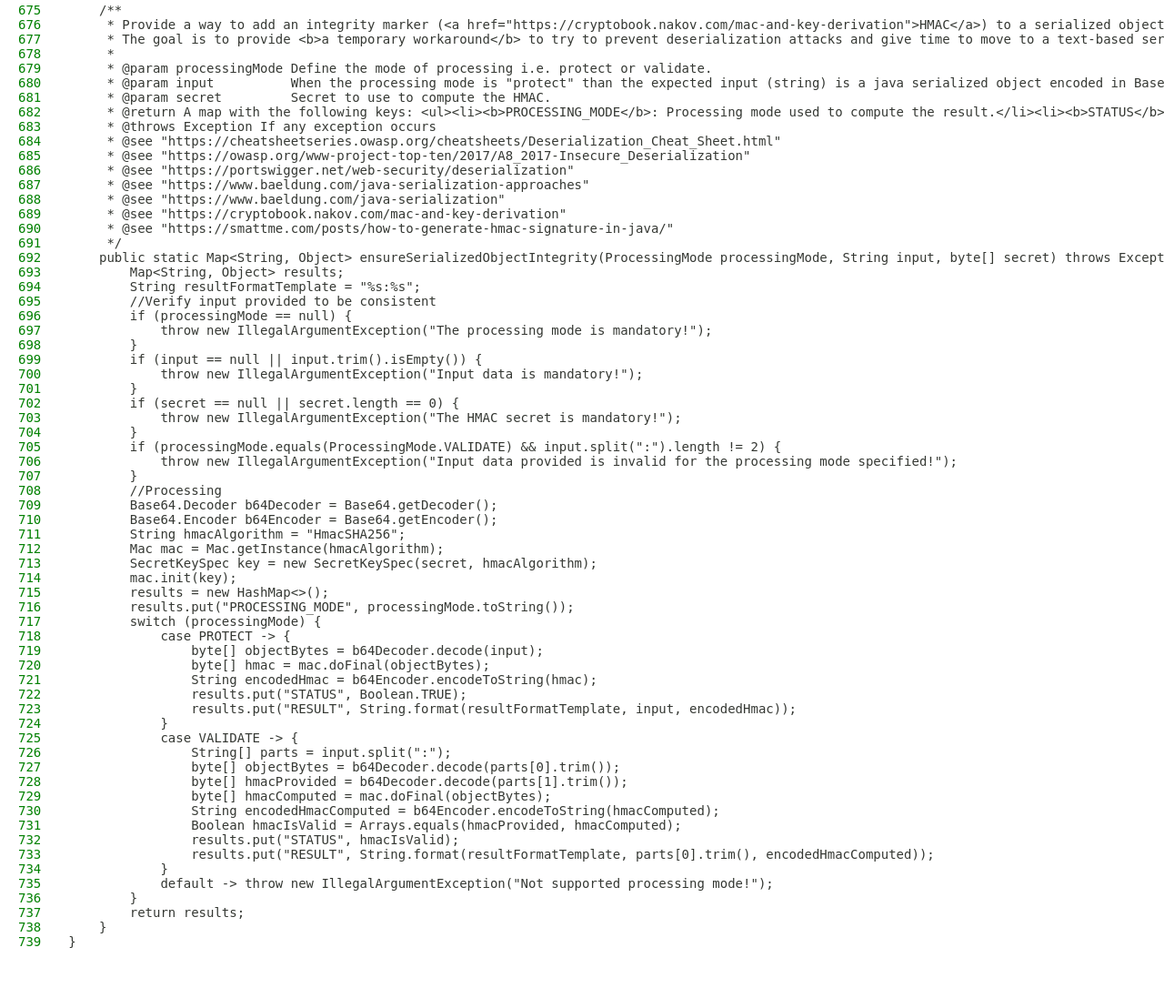
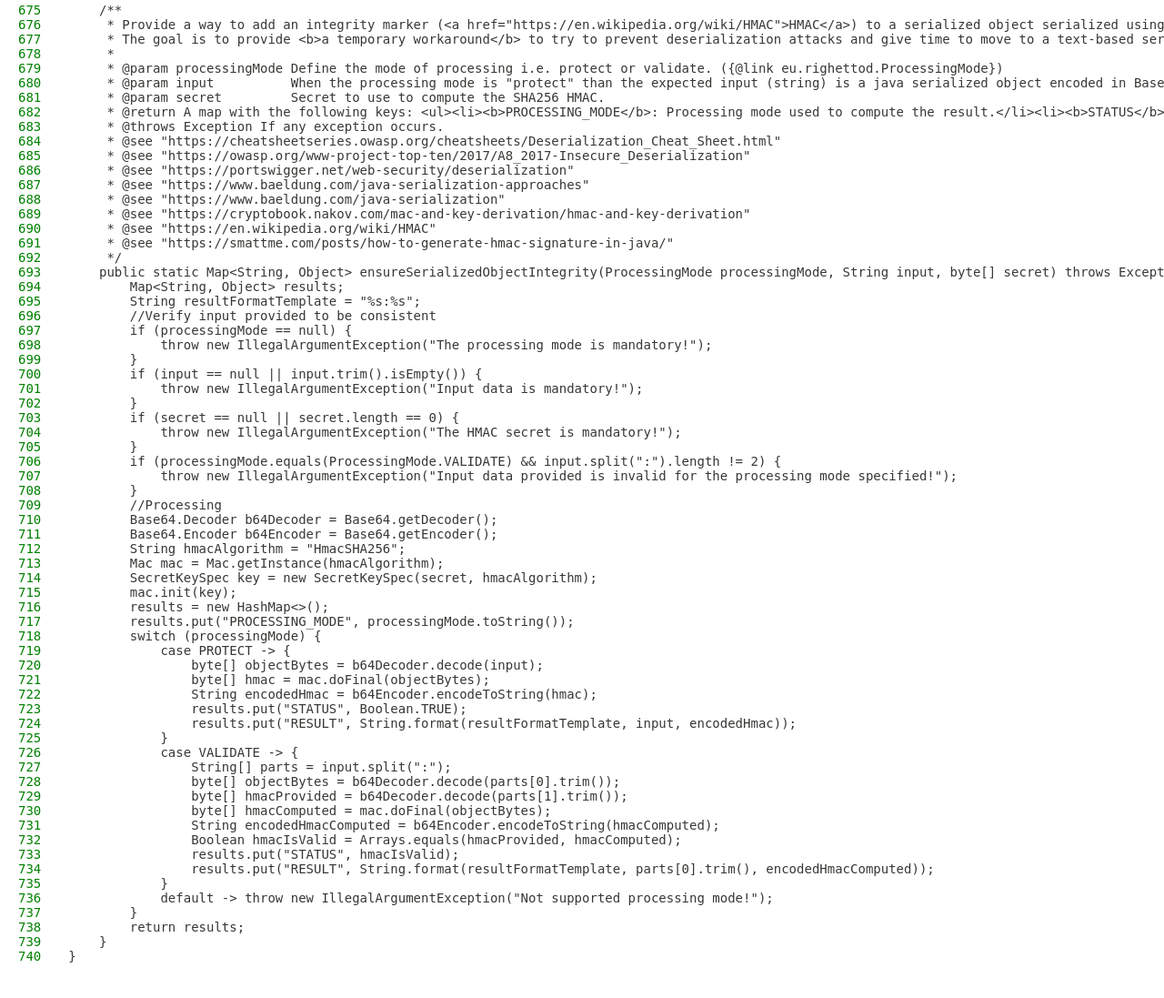
Before and after one commit to righettod/code-snippets-security-utils, a plain HTML site: page docs/src-html/eu/righettod/SecurityUtils.html in a window 1280 px wide. Shown: the part 10805-11902 px from the top of the page at 91% size. Drawn offline with Linux system fonts and the light colour scheme; a web font is replaced by a local one.

Commit message:
Sync javadoc.

```diff
--- a/docs/src-html/eu/righettod/SecurityUtils.html
+++ b/docs/src-html/eu/righettod/SecurityUtils.html
@@ -686,70 +686,71 @@
 <span class="source-line-no">673</span><span id="line-673">    }</span>
 <span class="source-line-no">674</span><span id="line-674"></span>
 <span class="source-line-no">675</span><span id="line-675">    /**</span>
-<span class="source-line-no">676</span><span id="line-676">     * Provide a way to add an integrity marker (&lt;a href="https://cryptobook.nakov.com/mac-and-key-derivation"&gt;HMAC&lt;/a&gt;) to a serialized object serialized using the &lt;a href="https://www.baeldung.com/java-serialization"&gt;java native system&lt;/a&gt; (binary).&lt;br&gt;</span>
+<span class="source-line-no">676</span><span id="line-676">     * Provide a way to add an integrity marker (&lt;a href="https://en.wikipedia.org/wiki/HMAC"&gt;HMAC&lt;/a&gt;) to a serialized object serialized using the &lt;a href="https://www.baeldung.com/java-serialization"&gt;java native system&lt;/a&gt; (binary).&lt;br&gt;</span>
 <span class="source-line-no">677</span><span id="line-677">     * The goal is to provide &lt;b&gt;a temporary workaround&lt;/b&gt; to try to prevent deserialization attacks and give time to move to a text-based serialization approach.</span>
 <span class="source-line-no">678</span><span id="line-678">     *</span>
-<span class="source-line-no">679</span><span id="line-679">     * @param processingMode Define the mode of processing i.e. protect or validate.</span>
+<span class="source-line-no">679</span><span id="line-679">     * @param processingMode Define the mode of processing i.e. protect or validate. ({@link eu.righettod.ProcessingMode})</span>
 <span class="source-line-no">680</span><span id="line-680">     * @param input          When the processing mode is "protect" than the expected input (string) is a java serialized object encoded in Base64 otherwise (processing mode is "validate") expected input is the output of this method when the "protect" mode was used.</span>
-<span class="source-line-no">681</span><span id="line-681">     * @param secret         Secret to use to compute the HMAC.</span>
+<span class="source-line-no">681</span><span id="line-681">     * @param secret         Secret to use to compute the SHA256 HMAC.</span>
 <span class="source-line-no">682</span><span id="line-682">     * @return A map with the following keys: &lt;ul&gt;&lt;li&gt;&lt;b&gt;PROCESSING_MODE&lt;/b&gt;: Processing mode used to compute the result.&lt;/li&gt;&lt;li&gt;&lt;b&gt;STATUS&lt;/b&gt;: A boolean indicating if the processing was successful or not.&lt;/li&gt;&lt;li&gt;&lt;b&gt;RESULT&lt;/b&gt;: Always contains a string representing the protected serialized object in the format &lt;code&gt;[SERIALIZED_OBJECT_BASE64_ENCODED]:[SERIALIZED_OBJECT_HMAC_BASE64_ENCODED]&lt;/code&gt;.&lt;/li&gt;&lt;/ul&gt;</span>
-<span class="source-line-no">683</span><span id="line-683">     * @throws Exception If any exception occurs</span>
+<span class="source-line-no">683</span><span id="line-683">     * @throws Exception If any exception occurs.</span>
 <span class="source-line-no">684</span><span id="line-684">     * @see "https://cheatsheetseries.owasp.org/cheatsheets/Deserialization_Cheat_Sheet.html"</span>
 <span class="source-line-no">685</span><span id="line-685">     * @see "https://owasp.org/www-project-top-ten/2017/A8_2017-Insecure_Deserialization"</span>
 <span class="source-line-no">686</span><span id="line-686">     * @see "https://portswigger.net/web-security/deserialization"</span>
 <span class="source-line-no">687</span><span id="line-687">     * @see "https://www.baeldung.com/java-serialization-approaches"</span>
 <span class="source-line-no">688</span><span id="line-688">     * @see "https://www.baeldung.com/java-serialization"</span>
-<span class="source-line-no">689</span><span id="line-689">     * @see "https://cryptobook.nakov.com/mac-and-key-derivation"</span>
-<span class="source-line-no">690</span><span id="line-690">     * @see "https://smattme.com/posts/how-to-generate-hmac-signature-in-java/"</span>
-<span class="source-line-no">691</span><span id="line-691">     */</span>
-<span class="source-line-no">692</span><span id="line-692">    public static Map&lt;String, Object&gt; ensureSerializedObjectIntegrity(ProcessingMode processingMode, String input, byte[] secret) throws Exception {</span>
-<span class="source-line-no">693</span><span id="line-693">        Map&lt;String, Object&gt; results;</span>
-<span class="source-line-no">694</span><span id="line-694">        String resultFormatTemplate = "%s:%s";</span>
-<span class="source-line-no">695</span><span id="line-695">        //Verify input provided to be consistent</span>
-<span class="source-line-no">696</span><span id="line-696">        if (processingMode == null) {</span>
-<span class="source-line-no">697</span><span id="line-697">            throw new IllegalArgumentException("The processing mode is mandatory!");</span>
-<span class="source-line-no">698</span><span id="line-698">        }</span>
-<span class="source-line-no">699</span><span id="line-699">        if (input == null || input.trim().isEmpty()) {</span>
-<span class="source-line-no">700</span><span id="line-700">            throw new IllegalArgumentException("Input data is mandatory!");</span>
-<span class="source-line-no">701</span><span id="line-701">        }</span>
-<span class="source-line-no">702</span><span id="line-702">        if (secret == null || secret.length == 0) {</span>
-<span class="source-line-no">703</span><span id="line-703">            throw new IllegalArgumentException("The HMAC secret is mandatory!");</span>
-<span class="source-line-no">704</span><span id="line-704">        }</span>
-<span class="source-line-no">705</span><span id="line-705">        if (processingMode.equals(ProcessingMode.VALIDATE) &amp;&amp; input.split(":").length != 2) {</span>
-<span class="source-line-no">706</span><span id="line-706">            throw new IllegalArgumentException("Input data provided is invalid for the processing mode specified!");</span>
-<span class="source-line-no">707</span><span id="line-707">        }</span>
-<span class="source-line-no">708</span><span id="line-708">        //Processing</span>
-<span class="source-line-no">709</span><span id="line-709">        Base64.Decoder b64Decoder = Base64.getDecoder();</span>
-<span class="source-line-no">710</span><span id="line-710">        Base64.Encoder b64Encoder = Base64.getEncoder();</span>
-<span class="source-line-no">711</span><span id="line-711">        String hmacAlgorithm = "HmacSHA256";</span>
-<span class="source-line-no">712</span><span id="line-712">        Mac mac = Mac.getInstance(hmacAlgorithm);</span>
-<span class="source-line-no">713</span><span id="line-713">        SecretKeySpec key = new SecretKeySpec(secret, hmacAlgorithm);</span>
-<span class="source-line-no">714</span><span id="line-714">        mac.init(key);</span>
-<span class="source-line-no">715</span><span id="line-715">        results = new HashMap&lt;&gt;();</span>
-<span class="source-line-no">716</span><span id="line-716">        results.put("PROCESSING_MODE", processingMode.toString());</span>
-<span class="source-line-no">717</span><span id="line-717">        switch (processingMode) {</span>
-<span class="source-line-no">718</span><span id="line-718">            case PROTECT -&gt; {</span>
-<span class="source-line-no">719</span><span id="line-719">                byte[] objectBytes = b64Decoder.decode(input);</span>
-<span class="source-line-no">720</span><span id="line-720">                byte[] hmac = mac.doFinal(objectBytes);</span>
-<span class="source-line-no">721</span><span id="line-721">                String encodedHmac = b64Encoder.encodeToString(hmac);</span>
-<span class="source-line-no">722</span><span id="line-722">                results.put("STATUS", Boolean.TRUE);</span>
-<span class="source-line-no">723</span><span id="line-723">                results.put("RESULT", String.format(resultFormatTemplate, input, encodedHmac));</span>
-<span class="source-line-no">724</span><span id="line-724">            }</span>
-<span class="source-line-no">725</span><span id="line-725">            case VALIDATE -&gt; {</span>
-<span class="source-line-no">726</span><span id="line-726">                String[] parts = input.split(":");</span>
-<span class="source-line-no">727</span><span id="line-727">                byte[] objectBytes = b64Decoder.decode(parts[0].trim());</span>
-<span class="source-line-no">728</span><span id="line-728">                byte[] hmacProvided = b64Decoder.decode(parts[1].trim());</span>
-<span class="source-line-no">729</span><span id="line-729">                byte[] hmacComputed = mac.doFinal(objectBytes);</span>
-<span class="source-line-no">730</span><span id="line-730">                String encodedHmacComputed = b64Encoder.encodeToString(hmacComputed);</span>
-<span class="source-line-no">731</span><span id="line-731">                Boolean hmacIsValid = Arrays.equals(hmacProvided, hmacComputed);</span>
-<span class="source-line-no">732</span><span id="line-732">                results.put("STATUS", hmacIsValid);</span>
-<span class="source-line-no">733</span><span id="line-733">                results.put("RESULT", String.format(resultFormatTemplate, parts[0].trim(), encodedHmacComputed));</span>
-<span class="source-line-no">734</span><span id="line-734">            }</span>
-<span class="source-line-no">735</span><span id="line-735">            default -&gt; throw new IllegalArgumentException("Not supported processing mode!");</span>
-<span class="source-line-no">736</span><span id="line-736">        }</span>
-<span class="source-line-no">737</span><span id="line-737">        return results;</span>
-<span class="source-line-no">738</span><span id="line-738">    }</span>
-<span class="source-line-no">739</span><span id="line-739">}</span>
+<span class="source-line-no">689</span><span id="line-689">     * @see "https://cryptobook.nakov.com/mac-and-key-derivation/hmac-and-key-derivation"</span>
+<span class="source-line-no">690</span><span id="line-690">     * @see "https://en.wikipedia.org/wiki/HMAC"</span>
+<span class="source-line-no">691</span><span id="line-691">     * @see "https://smattme.com/posts/how-to-generate-hmac-signature-in-java/"</span>
+<span class="source-line-no">692</span><span id="line-692">     */</span>
+<span class="source-line-no">693</span><span id="line-693">    public static Map&lt;String, Object&gt; ensureSerializedObjectIntegrity(ProcessingMode processingMode, String input, byte[] secret) throws Exception {</span>
+<span class="source-line-no">694</span><span id="line-694">        Map&lt;String, Object&gt; results;</span>
+<span class="source-line-no">695</span><span id="line-695">        String resultFormatTemplate = "%s:%s";</span>
+<span class="source-line-no">696</span><span id="line-696">        //Verify input provided to be consistent</span>
+<span class="source-line-no">697</span><span id="line-697">        if (processingMode == null) {</span>
+<span class="source-line-no">698</span><span id="line-698">            throw new IllegalArgumentException("The processing mode is mandatory!");</span>
+<span class="source-line-no">699</span><span id="line-699">        }</span>
+<span class="source-line-no">700</span><span id="line-700">        if (input == null || input.trim().isEmpty()) {</span>
+<span class="source-line-no">701</span><span id="line-701">            throw new IllegalArgumentException("Input data is mandatory!");</span>
+<span class="source-line-no">702</span><span id="line-702">        }</span>
+<span class="source-line-no">703</span><span id="line-703">        if (secret == null || secret.length == 0) {</span>
+<span class="source-line-no">704</span><span id="line-704">            throw new IllegalArgumentException("The HMAC secret is mandatory!");</span>
+<span class="source-line-no">705</span><span id="line-705">        }</span>
+<span class="source-line-no">706</span><span id="line-706">        if (processingMode.equals(ProcessingMode.VALIDATE) &amp;&amp; input.split(":").length != 2) {</span>
+<span class="source-line-no">707</span><span id="line-707">            throw new IllegalArgumentException("Input data provided is invalid for the processing mode specified!");</span>
+<span class="source-line-no">708</span><span id="line-708">        }</span>
+<span class="source-line-no">709</span><span id="line-709">        //Processing</span>
+<span class="source-line-no">710</span><span id="line-710">        Base64.Decoder b64Decoder = Base64.getDecoder();</span>
+<span class="source-line-no">711</span><span id="line-711">        Base64.Encoder b64Encoder = Base64.getEncoder();</span>
+<span class="source-line-no">712</span><span id="line-712">        String hmacAlgorithm = "HmacSHA256";</span>
+<span class="source-line-no">713</span><span id="line-713">        Mac mac = Mac.getInstance(hmacAlgorithm);</span>
+<span class="source-line-no">714</span><span id="line-714">        SecretKeySpec key = new SecretKeySpec(secret, hmacAlgorithm);</span>
+<span class="source-line-no">715</span><span id="line-715">        mac.init(key);</span>
+<span class="source-line-no">716</span><span id="line-716">        results = new HashMap&lt;&gt;();</span>
+<span class="source-line-no">717</span><span id="line-717">        results.put("PROCESSING_MODE", processingMode.toString());</span>
+<span class="source-line-no">718</span><span id="line-718">        switch (processingMode) {</span>
+<span class="source-line-no">719</span><span id="line-719">            case PROTECT -&gt; {</span>
+<span class="source-line-no">720</span><span id="line-720">                byte[] objectBytes = b64Decoder.decode(input);</span>
+<span class="source-line-no">721</span><span id="line-721">                byte[] hmac = mac.doFinal(objectBytes);</span>
+<span class="source-line-no">722</span><span id="line-722">                String encodedHmac = b64Encoder.encodeToString(hmac);</span>
+<span class="source-line-no">723</span><span id="line-723">                results.put("STATUS", Boolean.TRUE);</span>
+<span class="source-line-no">724</span><span id="line-724">                results.put("RESULT", String.format(resultFormatTemplate, input, encodedHmac));</span>
+<span class="source-line-no">725</span><span id="line-725">            }</span>
+<span class="source-line-no">726</span><span id="line-726">            case VALIDATE -&gt; {</span>
+<span class="source-line-no">727</span><span id="line-727">                String[] parts = input.split(":");</span>
+<span class="source-line-no">728</span><span id="line-728">                byte[] objectBytes = b64Decoder.decode(parts[0].trim());</span>
+<span class="source-line-no">729</span><span id="line-729">                byte[] hmacProvided = b64Decoder.decode(parts[1].trim());</span>
+<span class="source-line-no">730</span><span id="line-730">                byte[] hmacComputed = mac.doFinal(objectBytes);</span>
+<span class="source-line-no">731</span><span id="line-731">                String encodedHmacComputed = b64Encoder.encodeToString(hmacComputed);</span>
+<span class="source-line-no">732</span><span id="line-732">                Boolean hmacIsValid = Arrays.equals(hmacProvided, hmacComputed);</span>
+<span class="source-line-no">733</span><span id="line-733">                results.put("STATUS", hmacIsValid);</span>
+<span class="source-line-no">734</span><span id="line-734">                results.put("RESULT", String.format(resultFormatTemplate, parts[0].trim(), encodedHmacComputed));</span>
+<span class="source-line-no">735</span><span id="line-735">            }</span>
+<span class="source-line-no">736</span><span id="line-736">            default -&gt; throw new IllegalArgumentException("Not supported processing mode!");</span>
+<span class="source-line-no">737</span><span id="line-737">        }</span>
+<span class="source-line-no">738</span><span id="line-738">        return results;</span>
+<span class="source-line-no">739</span><span id="line-739">    }</span>
+<span class="source-line-no">740</span><span id="line-740">}</span>
 
 
 
```
Also changed, not shown: docs/allclasses-index.html (+2 -2 lines), docs/allpackages-index.html (+1 -1 lines), docs/eu/righettod/SecurityUtils.html (+9 -8 lines), docs/eu/righettod/class-use/SecurityUtils.html (+1 -1 lines), docs/eu/righettod/package-summary.html (+2 -2 lines), docs/eu/righettod/package-tree.html (+1 -1 lines), docs/eu/righettod/package-use.html (+2 -2 lines), docs/help-doc.html (+1 -1 lines), docs/index-all.html (+3 -3 lines), docs/index.html (+1 -1 lines), docs/overview-tree.html (+1 -1 lines), docs/search.html (+1 -1 lines).
